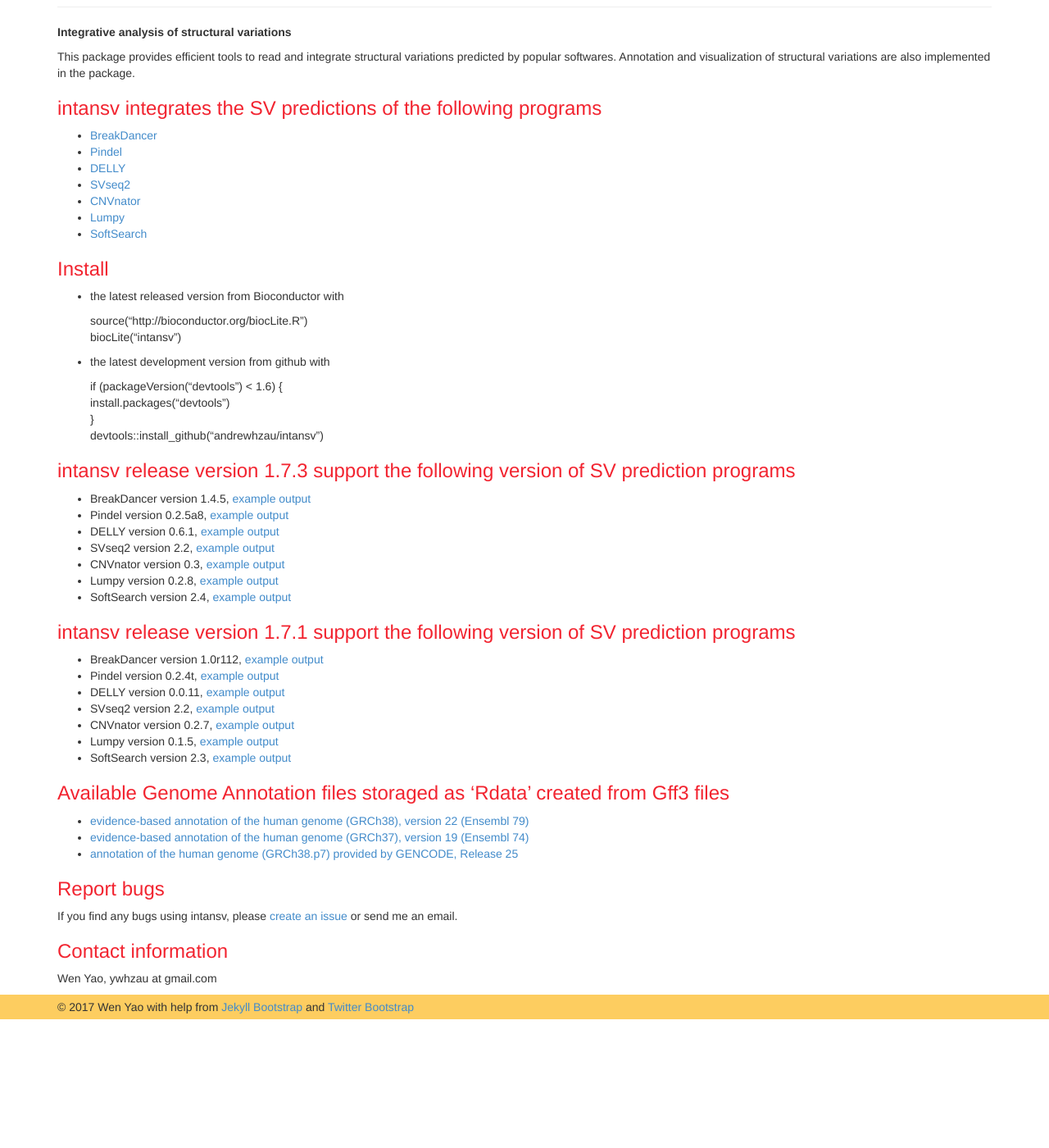
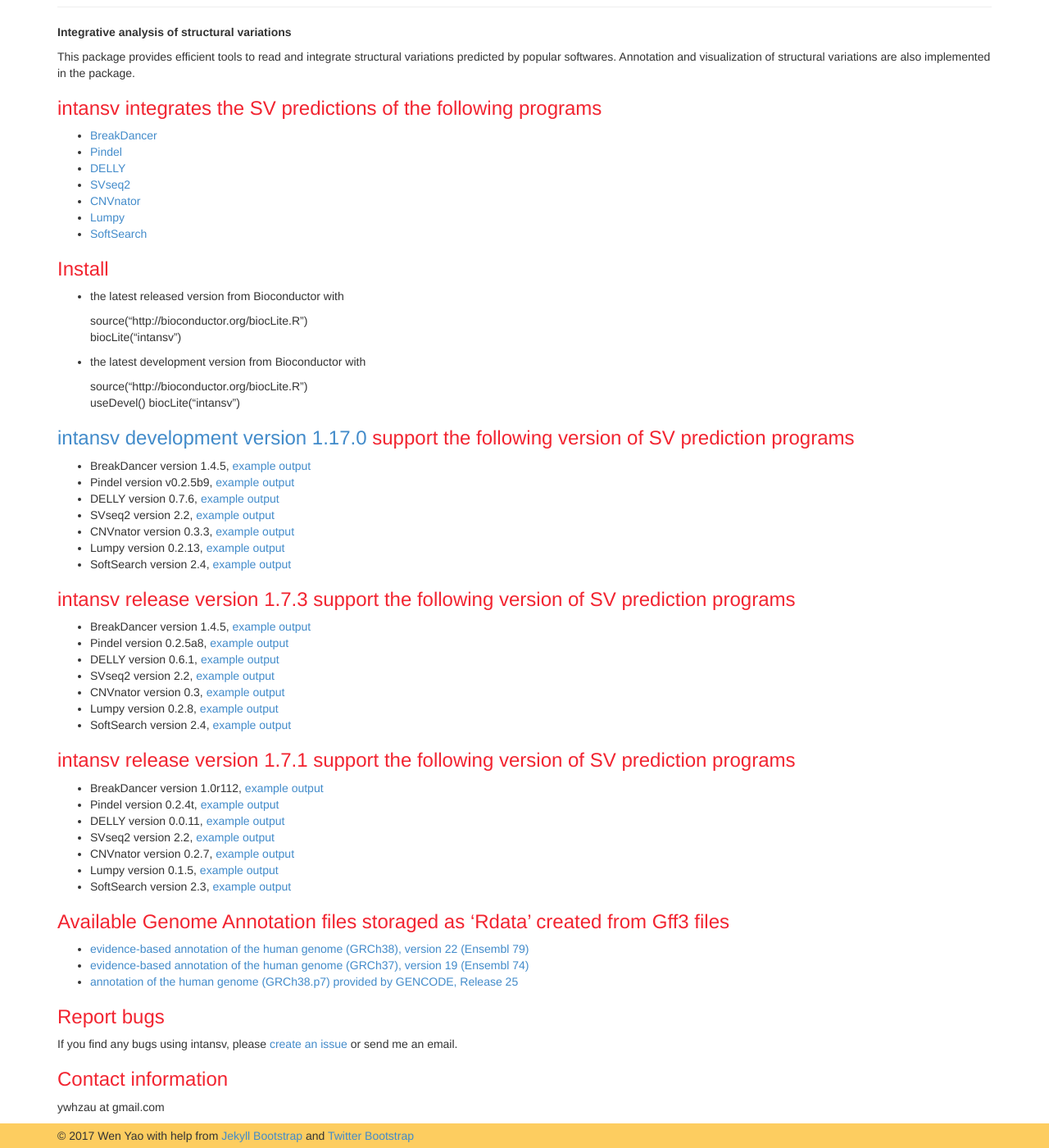
Before and after one commit to YaoLab-Bioinfo/intansv, a Jekyll site: the page built from index.md, in a window 1280 px wide and 1400 px high, scrolled down 163 px. Shown: the whole window at 82% size. Built offline with Jekyll 4.4.1, drawn with Linux system fonts in a browser that asks for light colours; nearby versions of some CDN libraries; before the commit the page ends 1406 px from its top, so only the background shows below that.

Commit message:
updating

```diff
--- a/index.md
+++ b/index.md
@@ -28,12 +28,21 @@
     source("http://bioconductor.org/biocLite.R")
     biocLite("intansv")
 
--   the latest development version from github with
+-   the latest development version from Bioconductor with
 
-    if (packageVersion("devtools") < 1.6) {
-      install.packages("devtools")
-    }
-    devtools::install_github("andrewhzau/intansv")
+    source("http://bioconductor.org/biocLite.R")
+	useDevel()
+    biocLite("intansv")
+
+
+### [intansv development version 1.17.0](http://www.bioconductor.org/packages/devel/bioc/html/intansv.html) support the following version of SV prediction programs
+* BreakDancer version 1.4.5, [example output]({{ BASE_PATH }}/assets/BreakDancer_version_1.4.5.output)
+* Pindel version v0.2.5b9, [example output]({{ BASE_PATH }}/assets/Pindel_version_0.2.5b9.output.zip)
+* DELLY version 0.7.6, [example output]({{ BASE_PATH }}/assets/DELLY_version_0.7.6.output.zip)
+* SVseq2 version 2.2, [example output]({{ BASE_PATH }}/assets/SVseq2_version_2.2.output.zip)
+* CNVnator version 0.3.3, [example output]({{ BASE_PATH }}/assets/CNVnator_version_0.3.3.output.zip)
+* Lumpy version 0.2.13, [example output]({{ BASE_PATH }}/assets/Lumpy_version_0.2.13.output)
+* SoftSearch version 2.4, [example output]({{ BASE_PATH }}/assets/SoftSearch_version_2.4.output)
 
 ### intansv release version 1.7.3 support the following version of SV prediction programs
 * BreakDancer version 1.4.5, [example output]({{ BASE_PATH }}/assets/BreakDancer_version_1.4.5.output)
@@ -60,7 +69,7 @@
 * [annotation of the human genome (GRCh38.p7) provided by GENCODE, Release 25]({{ BASE_PATH }}/assets/GffAnnotation/GRCh38.gencode.anno.RData)
 
 ### Report bugs
-If you find any bugs using intansv, please <a href="https://github.com/andrewhzau/intansv/issues" target="_blank">create an issue</a> or send me an email.
+If you find any bugs using intansv, please <a href="https://github.com/venyao/intansv/issues/intansv/issues" target="_blank">create an issue</a> or send me an email.
 
 ### Contact information
-Wen Yao, ywhzau at gmail.com
+ywhzau at gmail.com
```
Also changed, not shown: 6 other files.
